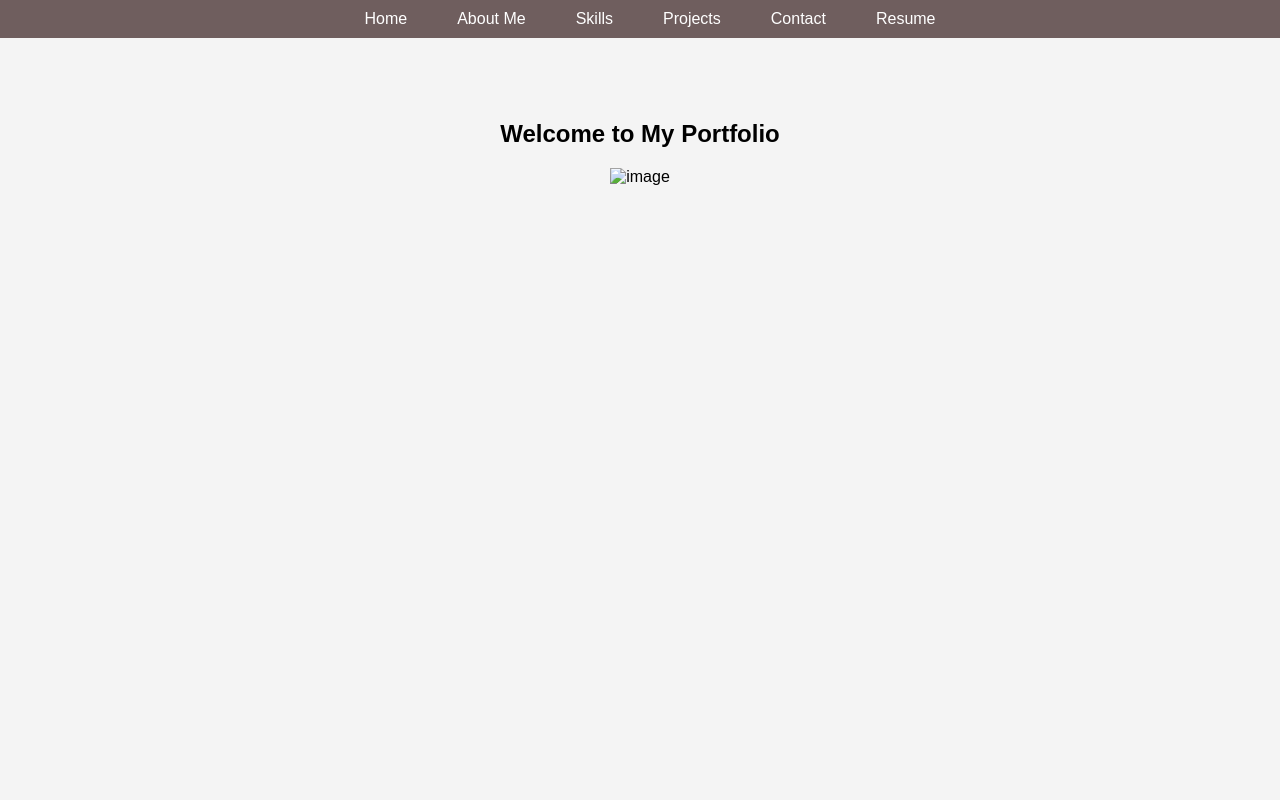
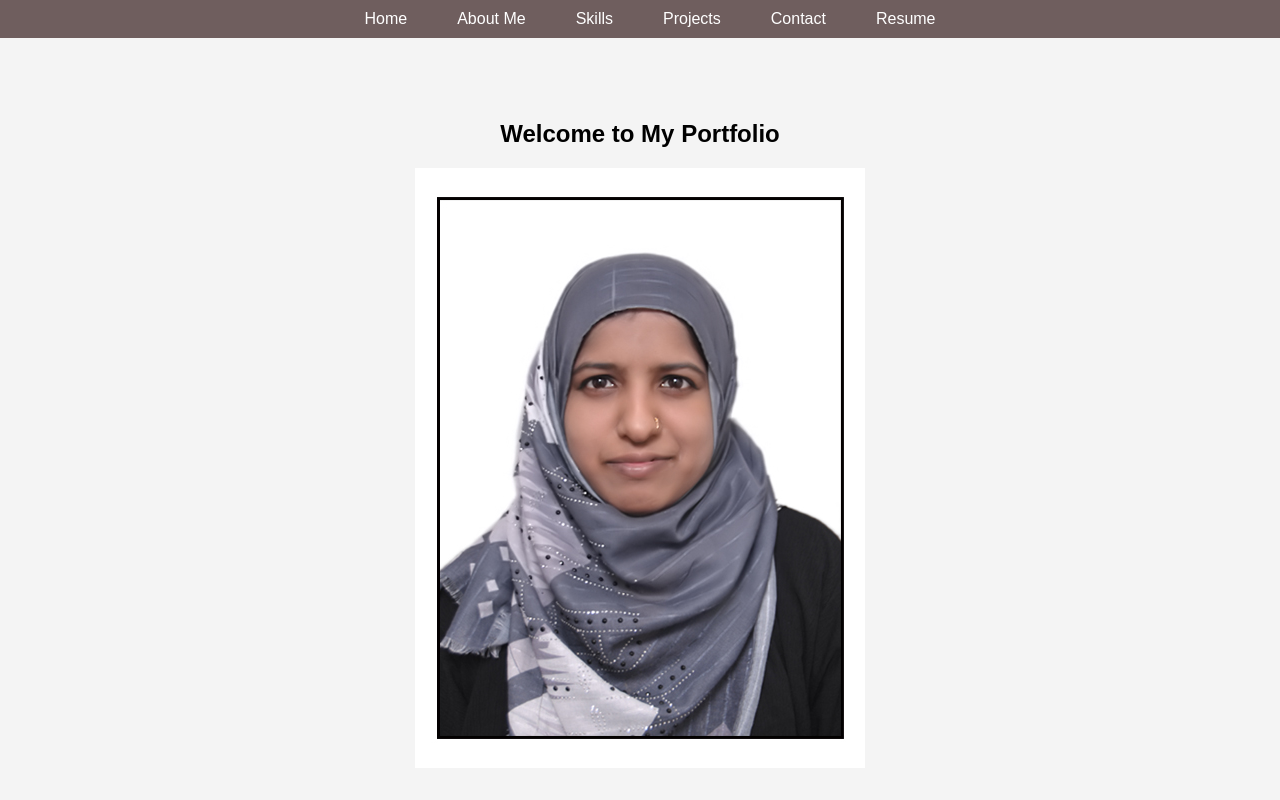
Before and after one commit to sameena-parveen/sameena-parveen, a plain HTML site: page index.html in a window 1280 px wide. Shown: the top 800 px of the page. Drawn offline with Linux system fonts and the light colour scheme.

Commit message:
image added

```diff
--- a/index.html
+++ b/index.html
@@ -23,7 +23,7 @@
     </nav>
     <section id="home">
         <h1>Welcome to My Portfolio</h1>
-        <img src="sameena-parveen\assets\photo.jpeg" alt="image">
+        <img src="assets/sameena parveen.png.JPG" alt="sameena parveen">
     </section>
 
     <section id="about">
--- a/styles/style.css
+++ b/styles/style.css
@@ -47,11 +47,14 @@ section {
     text-align: center;
     min-height: 100vh;
 }
+
+
 #home { background: #f4f4f4; }
 #about { background: #ddd; }
 #skills { background: #bbb; }
 #projects { background: #999; }
 #contact { background: #777; color: white; }
+
 
 @media(max-width:1024px-768px){
 body{
```
Also changed, not shown: assets/photo.jpeg (deleted), assets/sameena parveen.png.JPG (added).
